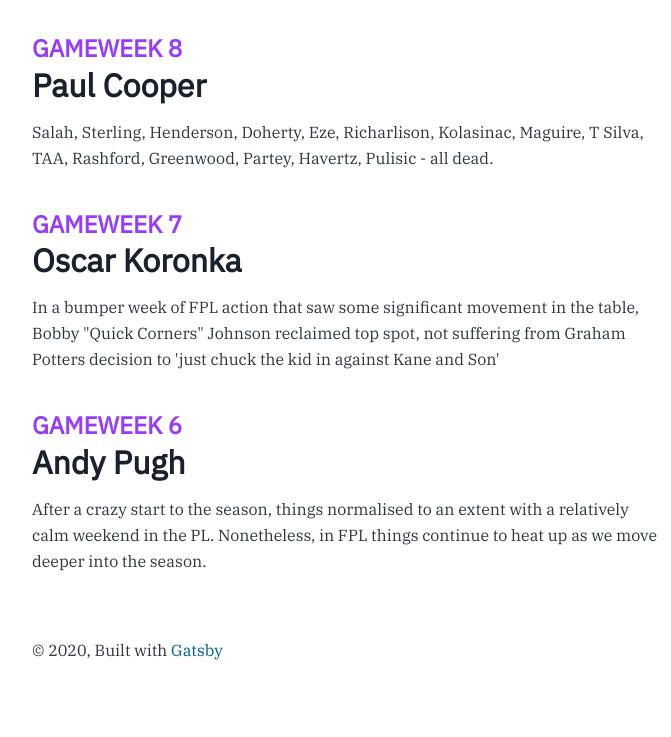
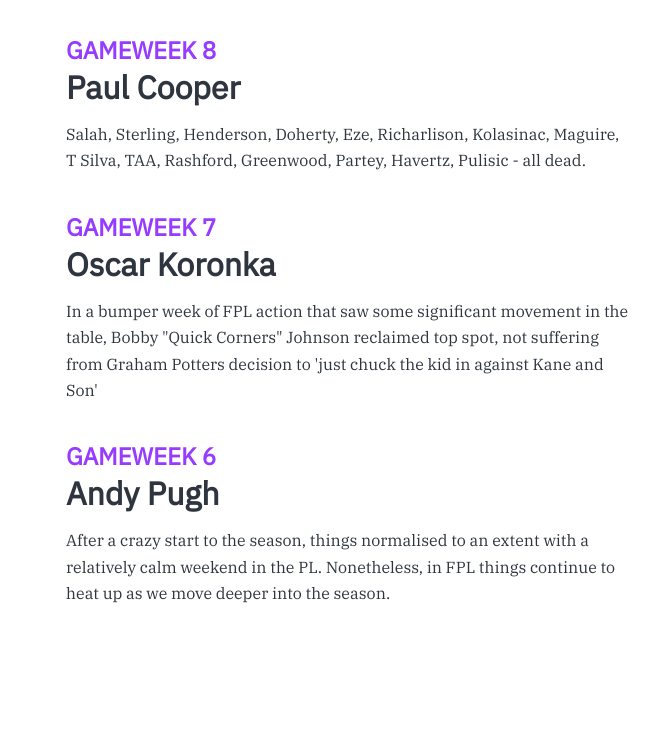
Before and after one commit to dronsfield/fplboys, a Gatsby site in the folder my-blog-starter/: page / in a window 1280 px wide. Shown: the part 770-1507 px from the top of the page, without its empty margins (292-963 px from the left). Built offline with nearby package versions, Linux system fonts and the light colour scheme; Gatsby itself is replaced by a stand-in of ours.

Commit message:
add: spend an unnecessarily long time on styling

```diff
--- a/my-blog-starter/gatsby-browser.js
+++ b/my-blog-starter/gatsby-browser.js
@@ -1,7 +1,8 @@
 // normalize CSS across browsers
 import "./src/normalize.css"
 // custom CSS styles
-import "./src/style.css"
+// import "./src/style.css"
+// import "./src/style.new.css"
 
 // Highlighting for code blocks
 import "prismjs/themes/prism.css"
--- a/my-blog-starter/gatsby-node.js
+++ b/my-blog-starter/gatsby-node.js
@@ -5,7 +5,7 @@ exports.createPages = async ({ graphql, actions, reporter }) => {
   const { createPage } = actions
 
   // Define a template for blog post
-  const blogPost = path.resolve(`./src/templates/blog-post.js`)
+  const blogPost = path.resolve(`./src/templates/blogPost.tsx`)
 
   // Get all markdown blog posts sorted by date
   const result = await graphql(
--- a/my-blog-starter/package.json
+++ b/my-blog-starter/package.json
@@ -48,7 +48,7 @@
   },
   "scripts": {
     "build": "gatsby build",
-    "develop": "gatsby develop",
+    "develop": "gatsby develop -H 0.0.0.0",
     "format": "prettier --write \"**/*.{js,jsx,ts,tsx,json,md}\"",
     "start": "npm run develop",
     "serve": "gatsby serve",
--- a/my-blog-starter/src/components/layout.tsx
+++ b/my-blog-starter/src/components/layout.tsx
@@ -1,30 +1,43 @@
 import { Link } from "gatsby"
 import React from "react"
 import styled from "styled-components"
-import fonts from "../misc/fonts"
+import { fonts, mobileMq, rem } from "../misc"
+import { GlobalStyle } from "../misc/globalStyle"
 
 const Header = styled.header`
-  margin-bottom: 50px;
+  margin-bottom: ${rem(2.5)};
 `
 
-const Heading = styled.h1<{ baseSize: number }>`
+const Heading = styled.h1<{ isRoot: boolean }>`
   font-family: ${fonts.sans};
-  font-size: ${props => props.baseSize}px;
-
-  & > div:first-child {
-    font-size: 1em;
+  font-size: ${props => rem(props.isRoot ? 2.5 : 1.5)};
+  ${mobileMq} {
+    font-size: ${rem(1.5)};
   }
 
   & > div:last-child {
     font-size: 1.6em;
+    @media (max-width: 390px) {
+      font-size: ${rem(2)};
+    }
+  }
+`
+
+const GlobalWrapper = styled.div`
+  margin: 0 auto;
+  max-width: 660px;
+  padding: ${rem(6)} ${rem(3)};
+  ${mobileMq} {
+    padding: ${rem(2.5)} ${rem(1.4)};
   }
 `
 
 const TheHeading: React.FC<{ isRoot: boolean }> = props => {
+  const { isRoot } = props
   return (
     <Header>
       <Link to="/">
-        <Heading baseSize={props.isRoot ? 40 : 24}>
+        <Heading isRoot={isRoot}>
           <div>F P L B O Y S</div>
           <div>Gameweek Reports</div>
         </Heading>
@@ -35,38 +48,20 @@ const TheHeading: React.FC<{ isRoot: boolean }> = props => {
 
 const Layout = ({ location, title, children }) => {
   const rootPath = `${__PATH_PREFIX__}/`
-  const isRootPath = location.pathname === rootPath
-  let header
-
-  if (isRootPath) {
-    header = (
-      <Link to="/">
-        <Heading baseSize={40}>
-          <div>F P L B O Y S</div>
-          <div>Gameweek Reports</div>
-        </Heading>
-      </Link>
-    )
-  } else {
-    header = (
-      <Link className="header-link-home" to="/">
-        {title}
-      </Link>
-    )
-  }
 
   const heading = <TheHeading isRoot={location.pathname === rootPath} />
 
   return (
-    <div className="global-wrapper" data-is-root-path={isRootPath}>
+    <GlobalWrapper>
+      <GlobalStyle />
       {heading}
       <main>{children}</main>
-      <footer>
+      {/* <footer>
         © {new Date().getFullYear()}, Built with
         {` `}
         <a href="https://www.gatsbyjs.com">Gatsby</a>
-      </footer>
-    </div>
+      </footer> */}
+    </GlobalWrapper>
   )
 }
 
--- /dev/null
+++ b/my-blog-starter/src/components/postHeader.tsx
@@ -0,0 +1,53 @@
+import { Link } from "gatsby"
+import React from "react"
+import styled from "styled-components"
+import { colors, fonts, mobileMq, rem } from "../misc"
+
+const PostLink = styled(Link)`
+  display: block;
+  margin-bottom: ${rem(1)};
+`
+
+const Title = styled.h2`
+  font-family: ${fonts.sans};
+  text-transform: uppercase;
+  color: ${colors.purple};
+  margin: 0;
+  margin-bottom: ${rem(0.4)};
+  font-size: ${rem(1.5)};
+  ${mobileMq} {
+    font-size: ${rem(1.2)};
+  }
+`
+
+const Author = styled.h3`
+  font-family: ${fonts.sans};
+  margin: 0;
+  font-size: ${rem(2)};
+  ${mobileMq} {
+    font-size: ${rem(1.6)};
+  }
+`
+
+const PostHeader: React.FC<{
+  frontmatter: { gw: number; author: string }
+  slug?: string
+  className?: string
+}> = props => {
+  const {
+    frontmatter: { gw, author },
+    slug,
+    className,
+  } = props
+  const title = `Gameweek ${gw}`
+  return (
+    <header>
+      <PostLink to={slug} itemProp="url" className={className}>
+        <Title itemProp="headline" children={title} />
+        <Author itemProp="author" children={author} />
+      </PostLink>
+    </header>
+  )
+}
+
+export default PostHeader
--- a/my-blog-starter/src/misc/colors.ts
+++ /dev/null
@@ -1,6 +0,0 @@
-const colors = {
-  purple: `rgb(150, 60, 255)`,
-  darkPurple: `rgb(55, 0, 60)`,
-}
-
-export default colors
--- a/my-blog-starter/src/misc/fonts.ts
+++ /dev/null
@@ -1,5 +0,0 @@
-const fonts = {
-  sans: "IBM Plex Sans, sans-serif",
-  serif: "IBM Plex Serif, serif",
-}
-export default fonts
--- /dev/null
+++ b/my-blog-starter/src/misc/globalStyle.tsx
@@ -0,0 +1,57 @@
+import { createGlobalStyle } from "styled-components"
+import { fonts, rem } from "."
+
+export const GlobalStyle = createGlobalStyle`
+  *,
+  :after,
+  :before {
+    box-sizing: border-box;
+  }
+
+  html {
+    font-size: ${rem(1)};
+    line-height: 1.5;
+    -webkit-font-smoothing: antialiased;
+    -moz-osx-font-smoothing: grayscale;
+  }
+
+  body {
+    font-family: ${fonts.sans};
+    color: #2e353f;
+  }
+
+  h1,
+  h2,
+  h3,
+  h4,
+  h5,
+  h6 {
+    margin: 0;
+    line-height: 1.1;
+  }
+
+
+  p {
+    line-height: 1.65;
+    --baseline-multiplier: 0.179;
+    --x-height-multiplier: 0.35;
+    font-family: ${fonts.serif};
+    margin-top: 0;
+    margin-bottom: ${rem(1.3)};
+  }
+
+  a {
+    color: var(--color-primary);
+  }
+
+  a,
+  a:hover,
+  a:focus {
+    text-decoration: none;
+  }
+
+  ol, ul {
+      margin: 0;
+      padding: 0;
+  }
+`
--- /dev/null
+++ b/my-blog-starter/src/misc/index.tsx
@@ -0,0 +1,16 @@
+export const fonts = {
+  sans: "IBM Plex Sans, sans-serif",
+  serif: "IBM Plex Serif, serif",
+}
+
+export const colors = {
+  purple: `rgb(150, 60, 255)`,
+  darkPurple: `rgb(55, 0, 60)`,
+}
+
+export const mobileMq = `@media (max-width: 600px)`
+
+export const rootFontSize = 16
+export function rem(num: number) {
+  return `${num * rootFontSize}px`
+}
--- a/my-blog-starter/src/pages/index.js
+++ /dev/null
@@ -1,104 +0,0 @@
-import { graphql, Link } from "gatsby"
-import React from "react"
-import styled from "styled-components"
-import Bio from "../components/bio"
-import Layout from "../components/layout"
-import SEO from "../components/seo"
-import colors from "../misc/colors"
-import fonts from "../misc/fonts"
-
-const Title = styled.h2`
-  font-family: ${fonts.sans};
-  text-transform: uppercase;
-  color: ${colors.purple};
-  margin: 0;
-  font-size: 24px;
-  margin-bottom: 6px;
-`
-
-const Author = styled.h3`
-  font-family: ${fonts.sans};
-  font-size: 32px;
-  margin: 0;
-  margin-bottom: 16px;
-`
-
-const Article = styled.article`
-`
-const ListItem = styled.li`
-  margin-bottom: 40px;
-`
-
-const BlogIndex = ({ data, location }) => {
-  const siteTitle = data.site.siteMetadata?.title || `Title`
-  const posts = data.allMarkdownRemark.nodes
-
-  return (
-    <Layout location={location} title={siteTitle}>
-      <SEO title="All posts" />
-      <ol style={{ listStyle: `none` }}>
-        {posts.map(post => {
-          // const title = post.frontmatter.title || post.fields.slug
-          const { gw, season, author } = post.frontmatter
-          // const title = `GW${gw} by ${author}`
-          const title = `Gameweek ${gw}`
-
-          return (
-            <ListItem key={post.fields.slug}>
-              <Article
-                itemScope
-                itemType="http://schema.org/Article"
-              >
-                <header>
-                  <Title>
-                    <Link to={post.fields.slug} itemProp="url">
-                      <span itemProp="headline">{title}</span>
-                    </Link>
-                  </Title>
-                    <Author itemProp="author">{author}</Author>
-                  {/* <small>{post.frontmatter.date}</small> */}
-                </header>
-                <section>
-                  <p
-                    dangerouslySetInnerHTML={{
-                      __html: post.frontmatter.description || post.excerpt,
-                    }}
-                    itemProp="description"
-                  />
-                </section>
-              </Article>
-            </ListItem>
-          )
-        })}
-      </ol>
-    </Layout>
-  )
-}
-
-export default BlogIndex
-
-export const pageQuery = graphql`
-  query {
-    site {
-      siteMetadata {
-        title
-      }
-    }
-    allMarkdownRemark(sort: { fields: [frontmatter___date], order: DESC }) {
-      nodes {
-        excerpt
-        fields {
-          slug
-        }
-        frontmatter {
-          date(formatString: "YYYY-MM-DD")
-          title
-          description
-          author
-          gw
-          season
-        }
-      }
-    }
-  }
-`
--- /dev/null
+++ b/my-blog-starter/src/pages/index.tsx
@@ -0,0 +1,74 @@
+import { graphql, PageProps } from "gatsby"
+import React from "react"
+import styled from "styled-components"
+import Layout from "../components/layout"
+import PostHeader from "../components/postHeader"
+import SEO from "../components/seo"
+import { rem } from "../misc"
+
+const Article = styled.article``
+const ListItem = styled.li`
+  margin-bottom: ${rem(2.5)};
+`
+
+const BlogIndex = (props: PageProps) => {
+  const { data } = props
+  const siteTitle = data?.site.siteMetadata?.title
+  const posts = data?.allMarkdownRemark.nodes
+
+  return (
+    <Layout location={location} title={siteTitle}>
+      <SEO title="All posts" />
+      <ol style={{ listStyle: `none` }}>
+        {posts.map(post => {
+          return (
+            <ListItem key={post.fields.slug}>
+              <Article itemScope itemType="http://schema.org/Article">
+                <PostHeader
+                  frontmatter={post.frontmatter}
+                  slug={post.fields.slug}
+                />
+                <section>
+                  <p
+                    dangerouslySetInnerHTML={{
+                      __html: post.frontmatter.description || post.excerpt,
+                    }}
+                    itemProp="description"
+                  />
+                </section>
+              </Article>
+            </ListItem>
+          )
+        })}
+      </ol>
+    </Layout>
+  )
+}
+
+export default BlogIndex
+
+export const pageQuery = graphql`
+  query {
+    site {
+      siteMetadata {
+        title
+      }
+    }
+    allMarkdownRemark(sort: { fields: [frontmatter___date], order: DESC }) {
+      nodes {
+        excerpt
+        fields {
+          slug
+        }
+        frontmatter {
+          date(formatString: "YYYY-MM-DD")
+          title
+          description
+          author
+          gw
+          season
+        }
+      }
+    }
+  }
+`
--- /dev/null
+++ b/my-blog-starter/src/style.new.css
@@ -0,0 +1,51 @@
+*,
+:after,
+:before {
+  box-sizing: border-box;
+}
+
+html {
+  font-size: 16px;
+  line-height: 1.5;
+  -webkit-font-smoothing: antialiased;
+  -moz-osx-font-smoothing: grayscale;
+}
+
+body {
+  font-family: IBM Plex Sans, sans-serif;
+  color: #2e353f;
+}
+
+h1,
+h2,
+h3,
+h4,
+h5,
+h6 {
+  margin: 0;
+  line-height: 1.1;
+}
+
+
+p {
+  line-height: 1.65;
+  --baseline-multiplier: 0.179;
+  --x-height-multiplier: 0.35;
+  font-family: IBM Plex Serif, serif;
+  margin-bottom: 1.4em;
+}
+
+a {
+  color: var(--color-primary);
+}
+
+a,
+a:hover,
+a:focus {
+  text-decoration: none;
+}
+
+ol, ul {
+    margin: 0;
+    padding: 0;
+}
```
Also changed, not shown: my-blog-starter/src/templates/blogPost.tsx (renamed from my-blog-starter/src/templates/blog-post.js, +36 -12 lines).
